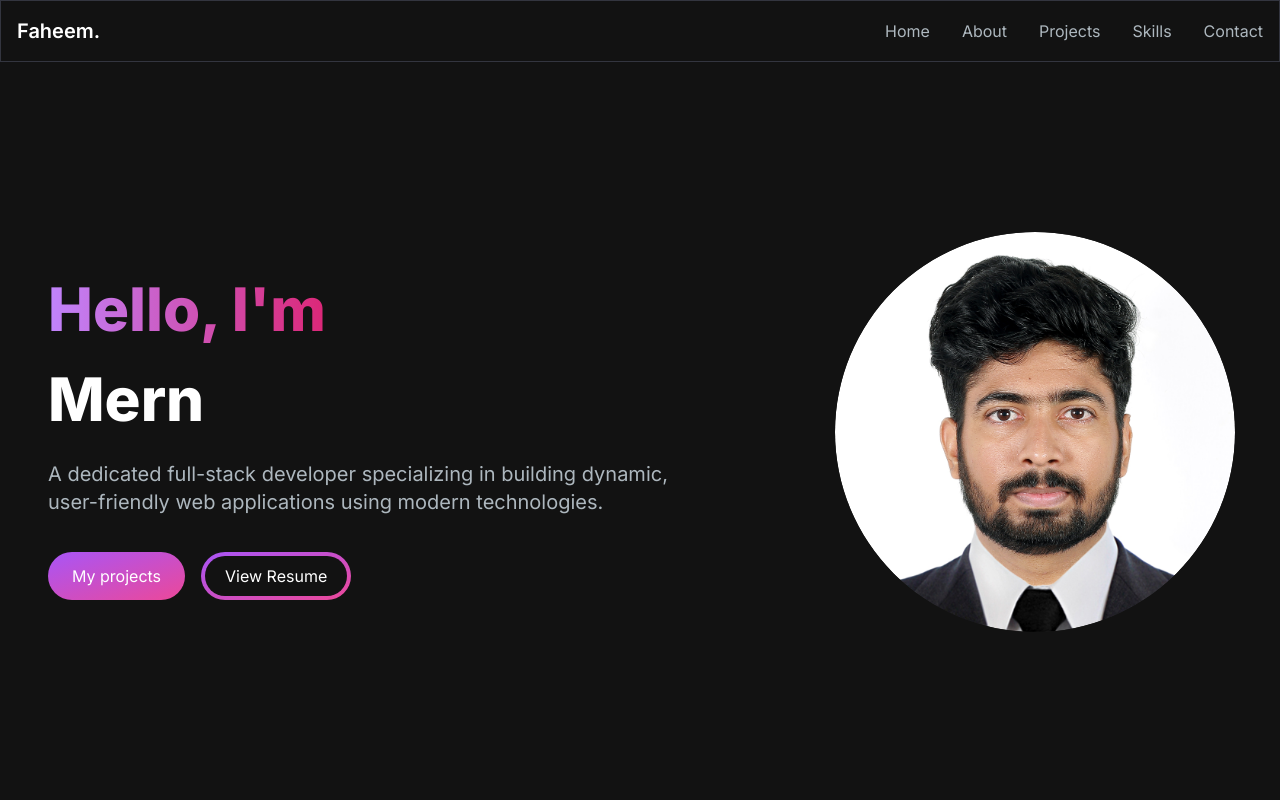
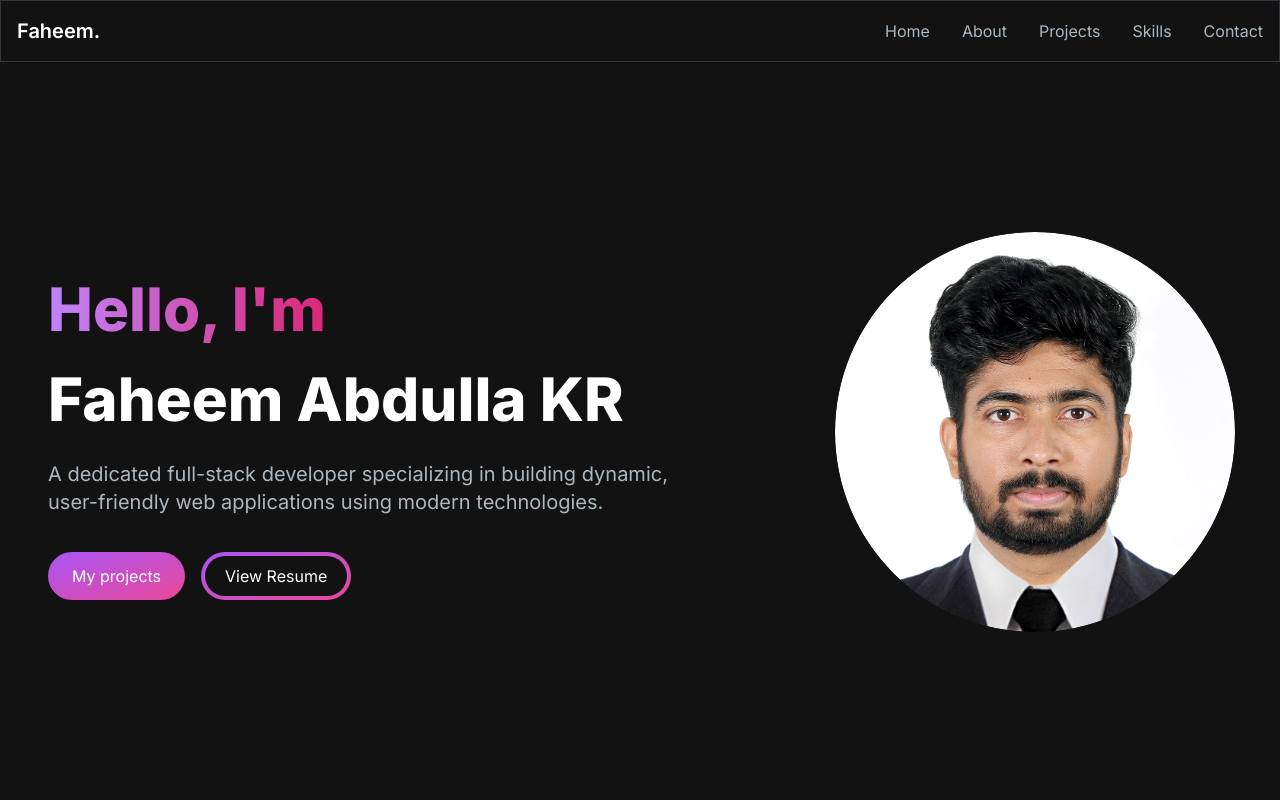
Before and after one commit to faheem35/Portfolio, a Next.js app: page / in a window 1280 px wide. Shown: the top 800 px of the page. Built offline with nearby package versions, Linux system fonts and the light colour scheme.

Commit message:
eighth commit

```diff
--- a/src/app/components/HeroSection.jsx
+++ b/src/app/components/HeroSection.jsx
@@ -106,10 +106,10 @@ const HeroSection = () => {
             <br></br>
             <TypeAnimation
               sequence={[
-                "Faheem",
+                "Faheem Abdulla KR",
                 1000,
-                "Web Developer",
-                1000,
+                // "Web Developer",
+                // 1000,
                 "Mern Stack Developer",
                 1000,
               ]}
```
